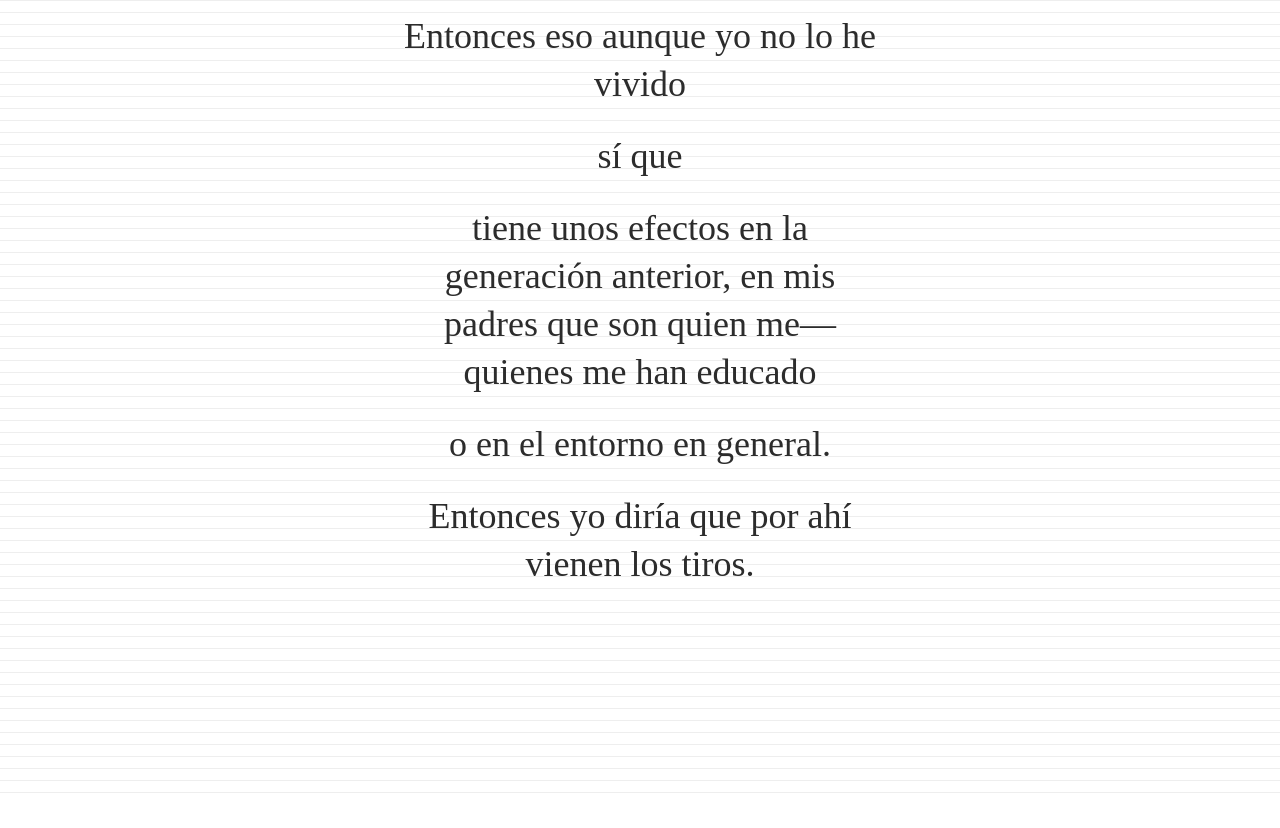
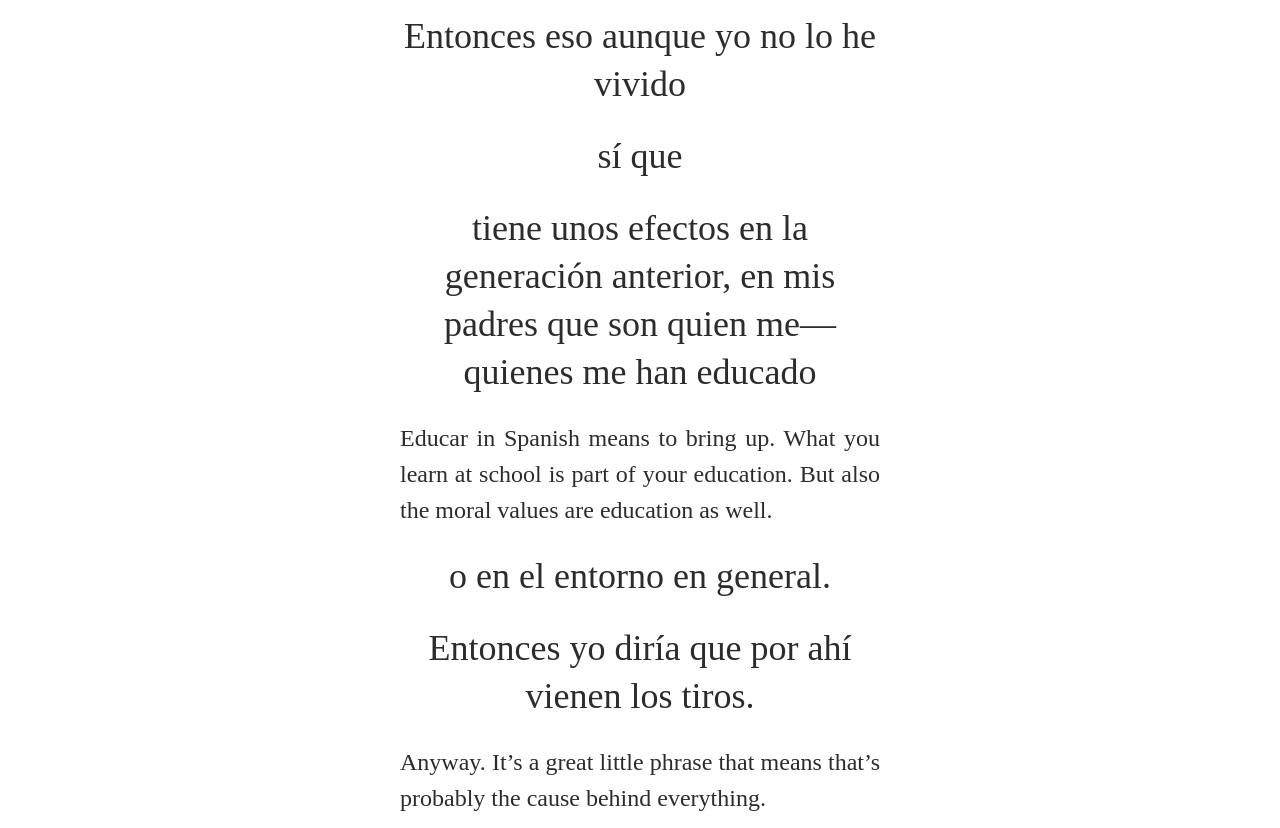
Before and after one commit to trppngl/rebeldes, a plain HTML site: page index.html in a window 1280 px wide. Before the commit the page ends 800 px from the top, so only its background shows below. Drawn offline with Linux system fonts and the light colour scheme.

Commit message:
Unhid notes; otherwise the same, audio all added and working well

```diff
--- a/index.html
+++ b/index.html
@@ -34,7 +34,7 @@
           <p>tiene unos efectos en la generación anterior, en mis padres que son quien me&#x2060;— quienes me han educado</p>
           <p class="hide">tiene unos efectos en la generación anterior, en mis padres que son quien me&#x2060;— quienes me han <span>educado</span></p>
         </div>
-        <div class="note hide" id="v-educar">
+        <div class="note" id="v-educar">
           <p>
             <span class="seg" id="3" data-times="educar 13.252 17.221">
               Educar in Spanish means to bring up.
@@ -60,7 +60,7 @@
           <p>Entonces yo diría que por ahí vienen los tiros.</p>
           <p class="hide">Entonces yo diría que <span>por ahí vienen los tiros.</span></p>
         </div>
-        <div class="note hide" id="v-tiros">
+        <div class="note" id="v-tiros">
           <p>
             <span class="seg" id="8" data-times="tiros 24.929 25.605">
               Anyway.
--- a/rebeldes.css
+++ b/rebeldes.css
@@ -5,8 +5,8 @@ body {
   font-family: 'Linux Libertine', serif;
   font-feature-settings: 'kern', 'liga', 'clig', 'onum' 1;
   margin: 0;
-  background-image: linear-gradient(#eee 1px, transparent 1px);
-  background-size: 100% 12px;
+/* background-image linear-gradient(#eee 1px, transparent 1px)
+  background-size 100% 12px */
 }
 #column {
   max-width: 528px;
```
Also changed, not shown: 1 other file.
